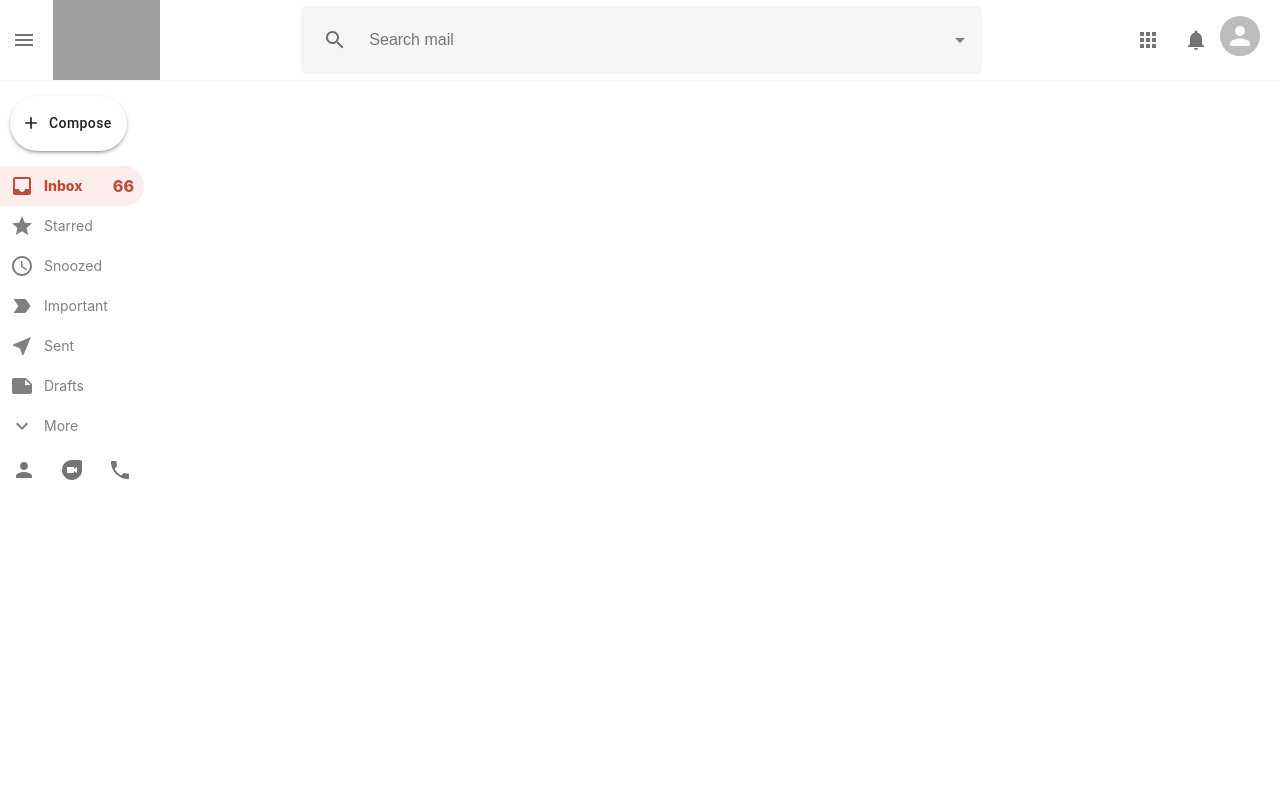
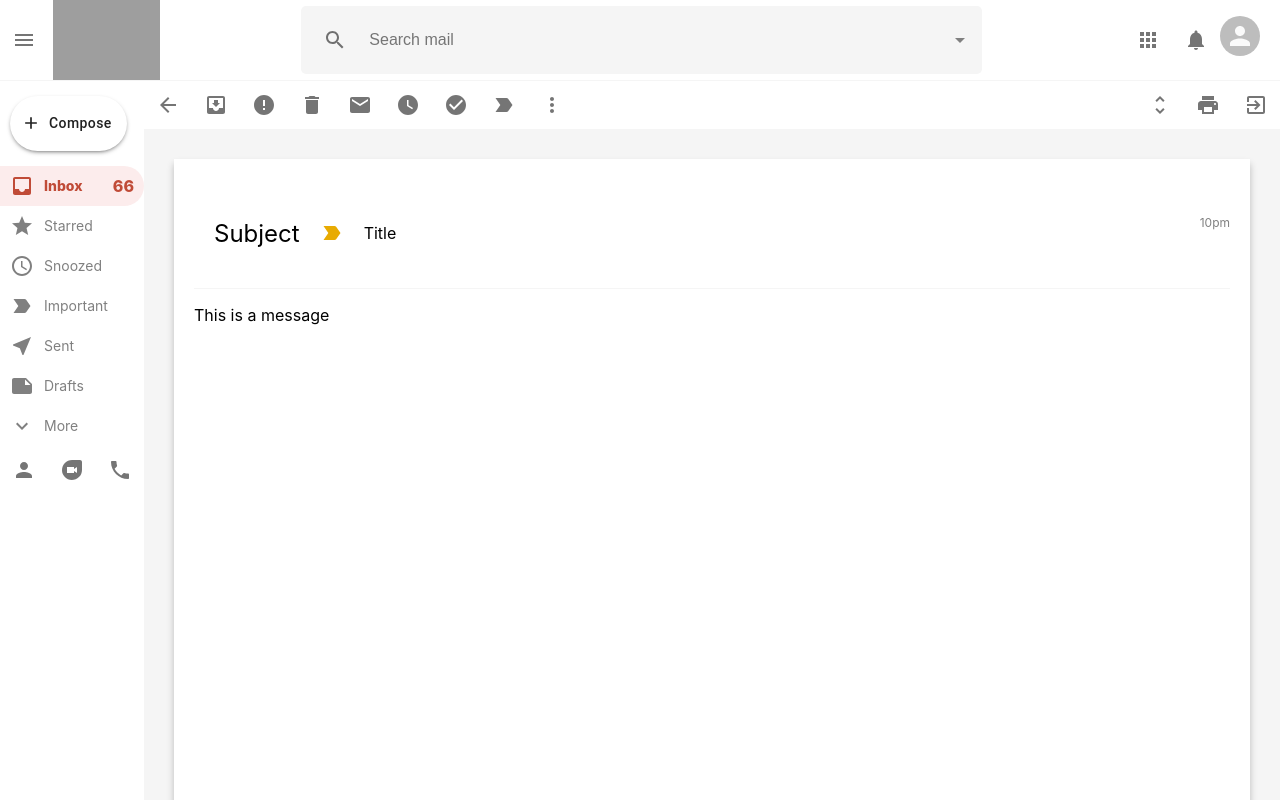
Before and after one commit to 19abhishek/Gmail-clone-React, a React (Create React App) app: page /mail in a window 1280 px wide. Shown: the top 800 px of the page. Built offline with nearby package versions, Linux system fonts and the light colour scheme; grey boxes are pictures that could not be loaded.

Commit message:
Mail message styling complete

```diff
--- a/src/EmailRow.js
+++ b/src/EmailRow.js
@@ -3,11 +3,13 @@
 import "./EmailRow.css";
 import StarBorderOutlinedIcon from "@material-ui/icons/StarBorderOutlined";
 import LabelImportantOutlinedIcon from "@material-ui/icons/LabelImportantOutlined";
+import { useHistory } from "react-router-dom";
 
 function EmailRow({ title, subject, description, time }) {
+  const history = useHistory();
   return (
     <div class="container">
-      <div className="emailRow">
+      <div onClick={() => history.push("/mail")} className="emailRow">
         <div class="emailRow--options">
           <Checkbox />
           <IconButton>
--- a/src/Mail.css
+++ b/src/Mail.css
@@ -0,0 +1,63 @@
+.mail {
+  flex: 1;
+  background-color: whitesmoke;
+}
+
+.mail--tools {
+  display: flex;
+  justify-content: space-between;
+  background-color: white;
+}
+
+.mail--toolsLeft {
+  display: flex;
+}
+
+.mail--toolsRight {
+  display: flex;
+}
+
+.mail--body {
+  display: flex;
+  flex-direction: column;
+  margin: 30px;
+  background-color: white;
+  padding: 20px;
+  height: 100vh;
+  box-shadow: 0px 5px 7px 0px rgba(0, 0, 0, 0.24);
+}
+
+.mail--bodyHeader {
+  display: flex;
+  align-items: center;
+  border-bottom: 1px solid whitesmoke;
+  padding: 20px;
+  position: relative;
+}
+
+.mail--important {
+  color: #e8ab02 !important;
+}
+
+.mail--bodyHeader > h2 {
+  font-weight: 400;
+  margin-right: 20px;
+}
+
+.mail--bodyHeader > p {
+  margin-left: 20px;
+}
+
+.mail--time {
+  position: absolute;
+  top: 24px;
+  right: 0;
+  font-size: 12px;
+  color: grey;
+}
+
+.mail-message > p {
+  padding: 10px;
+  margin-right: 20px;
+  overflow-wrap: break-word;
+}
--- a/src/Mail.js
+++ b/src/Mail.js
@@ -1,8 +1,81 @@
 import React from "react";
 import "./Mail.css";
 
+import { useHistory } from "react-router-dom";
+import { IconButton } from "@material-ui/core";
+
+import ArrowBackIcon from "@material-ui/icons/ArrowBack";
+import MoveToInboxIcon from "@material-ui/icons/MoveToInbox";
+import ErrorIcon from "@material-ui/icons/Error";
+import DeleteIcon from "@material-ui/icons/Delete";
+import EmailIcon from "@material-ui/icons/Email";
+import WatchLaterIcon from "@material-ui/icons/WatchLater";
+import MoreVertIcon from "@material-ui/icons/MoreVert";
+import CheckCircleIcon from "@material-ui/icons/CheckCircle";
+import LabelImportantIcon from "@material-ui/icons/LabelImportant";
+import UnfoldMoreIcon from "@material-ui/icons/UnfoldMore";
+import PrintIcon from "@material-ui/icons/Print";
+import ExitToAppIcon from "@material-ui/icons/ExitToApp";
+
 function Mail() {
-  return <div className="mail"></div>;
+  const history = useHistory();
+  return (
+    <div className="mail">
+      <div class="mail--tools">
+        <div class="mail--toolsLeft">
+          <IconButton onClick={() => history.push("/")}>
+            <ArrowBackIcon />
+          </IconButton>
+          <IconButton>
+            <MoveToInboxIcon />
+          </IconButton>
+          <IconButton>
+            <ErrorIcon />
+          </IconButton>
+          <IconButton>
+            <DeleteIcon />
+          </IconButton>
+          <IconButton>
+            <EmailIcon />
+          </IconButton>
+          <IconButton>
+            <WatchLaterIcon />
+          </IconButton>
+          <IconButton>
+            <CheckCircleIcon />
+          </IconButton>
+          <IconButton>
+            <LabelImportantIcon />
+          </IconButton>
+          <IconButton>
+            <MoreVertIcon />
+          </IconButton>
+        </div>
+        <div class="mail--toolsRight">
+          <IconButton>
+            <UnfoldMoreIcon />
+          </IconButton>
+          <IconButton>
+            <PrintIcon />
+          </IconButton>
+          <IconButton>
+            <ExitToAppIcon />
+          </IconButton>
+        </div>
+      </div>
+      <div class="mail--body">
+        <div class="mail--bodyHeader">
+          <h2>Subject</h2>
+          <LabelImportantIcon className="mail--important" />
+          <p>Title</p>
+          <p className="mail--time">10pm</p>
+        </div>
+        <div class="mail--message">
+          <p>This is a message</p>
+        </div>
+      </div>
+    </div>
+  );
 }
 
 export default Mail;
```
